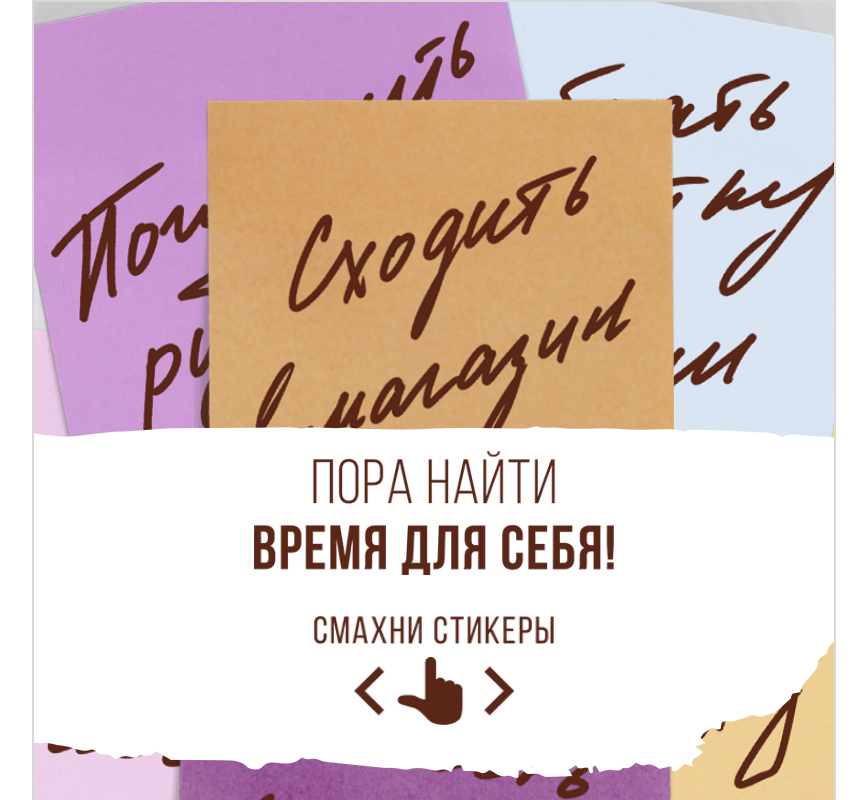
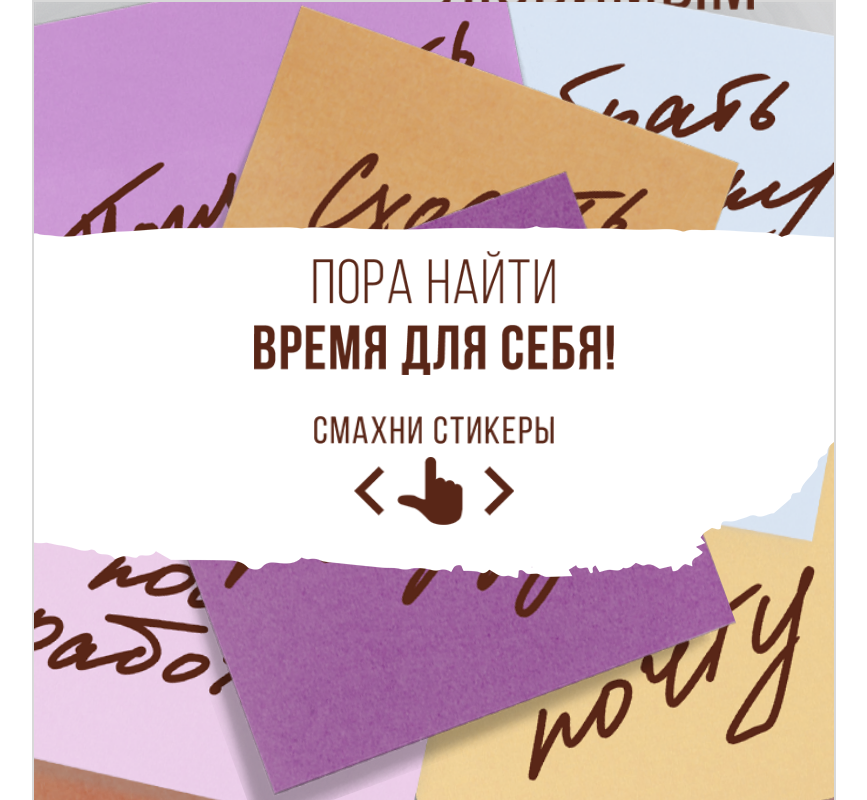
Before and after one commit to krav559108/-redllamaTest.github.io, a Vue app: page / in a window 1280 px wide. Shown: the top 800 px of the page, without its empty margins (206-1073 px from the left). Built offline with nearby package versions, Linux system fonts and the light colour scheme.

Commit message:
added rotation t the stickers

```diff
--- a/src/components/BgrLayer.vue
+++ b/src/components/BgrLayer.vue
@@ -4,17 +4,17 @@
       <img
         class="catchPhrase"
         src="../assets/catchPhrase.png"
-        draggable="false"
+
       />
-      <img class="logo pb-10" src="../assets/logo.png" draggable="false" />
-      <img class="packs pb-10" src="../assets/packs.png" draggable="false" />
+      <img class="logo pb-10" src="../assets/logo.png"  />
+      <img class="packs pb-10" src="../assets/packs.png"  />
       <img
         class="btn pb-10"
         src="../assets/btn.png"
         @click="redirect"
-        draggable="false"
+
       />
-      <img class="rules" src="../assets/rules.png" draggable="false" />
+      <img class="rules" src="../assets/rules.png" />
     </div>
     <front-layer ></front-layer>
   </div>
@@ -70,7 +70,6 @@ img {
   justify-content: center;
 
   max-width: 800px;
-  max-height: 1200px;
 }
 .bgr {
   width: 100%;
@@ -88,6 +87,7 @@ img {
   object-fit: contain;
 }
 .rules {
+
   object-fit: contain;
   transform: scaleX(120%);
 }
--- a/src/components/FrontLayer.vue
+++ b/src/components/FrontLayer.vue
@@ -39,7 +39,7 @@
 
       <!-- Погладить рубашки  -->
       <img
-        class="Group_9 sticker70"
+        class="Group_9 sticker75"
         src="../assets/Group-9.png"
         :style="{ transform: `translateX(${position}px)` }"
         ref="rect3"
@@ -75,7 +75,7 @@
 
       <!-- Заехать на почту  -->
       <img
-        class="Group_8 sticker60"
+        class="Group_8 sticker65"
         src="../assets/Group-8.png"
         :style="{ transform: `translateX(${position}px)` }"
         ref="rect6"
@@ -87,7 +87,7 @@
 
       <!-- Испечь пирог для гостей  -->
       <img
-        class="Group_6 sticker65"
+        class="Group_6 sticker60"
         src="../assets/Group-6.png"
         :style="{ transform: `translateX(${position}px)` }"
         ref="rect7"
@@ -99,7 +99,7 @@
 
       <!-- Полить растения соседей  -->
       <img
-        class="Group_7 sticker80"
+        class="Group_7 sticker60"
         src="../assets/Group-7.png"
         :style="{ transform: `translateX(${position}px)` }"
         ref="rect8"
@@ -233,6 +233,9 @@ img {
 .sticker80 {
   width: 80%;
 }
+.sticker75 {
+  width: 70%;
+}
 .sticker70 {
   width: 70%;
 }
@@ -300,13 +303,15 @@ img {
   top: 8%;
   z-index: 17;
   width: 60%;
+  rotate: 20deg;
 }
 .Group_5 {
   position: absolute;
   left: 15%;
-  bottom: 10%;
+  bottom: 6%;
   z-index: 18;
   width: 65%;
+  rotate: -20deg;
 }
 .Group_9 {
   position: absolute;
@@ -322,13 +327,13 @@ img {
 .Group_4 {
   position: absolute;
   left: 0;
-  top: 27%;
+  top: 30%;
   z-index: 14;
 }
 .Group_8 {
   position: absolute;
   right: 0;
-  top: 30%;
+  top: 35%;
   z-index: 13;
 }
 .Group_6 {
```
